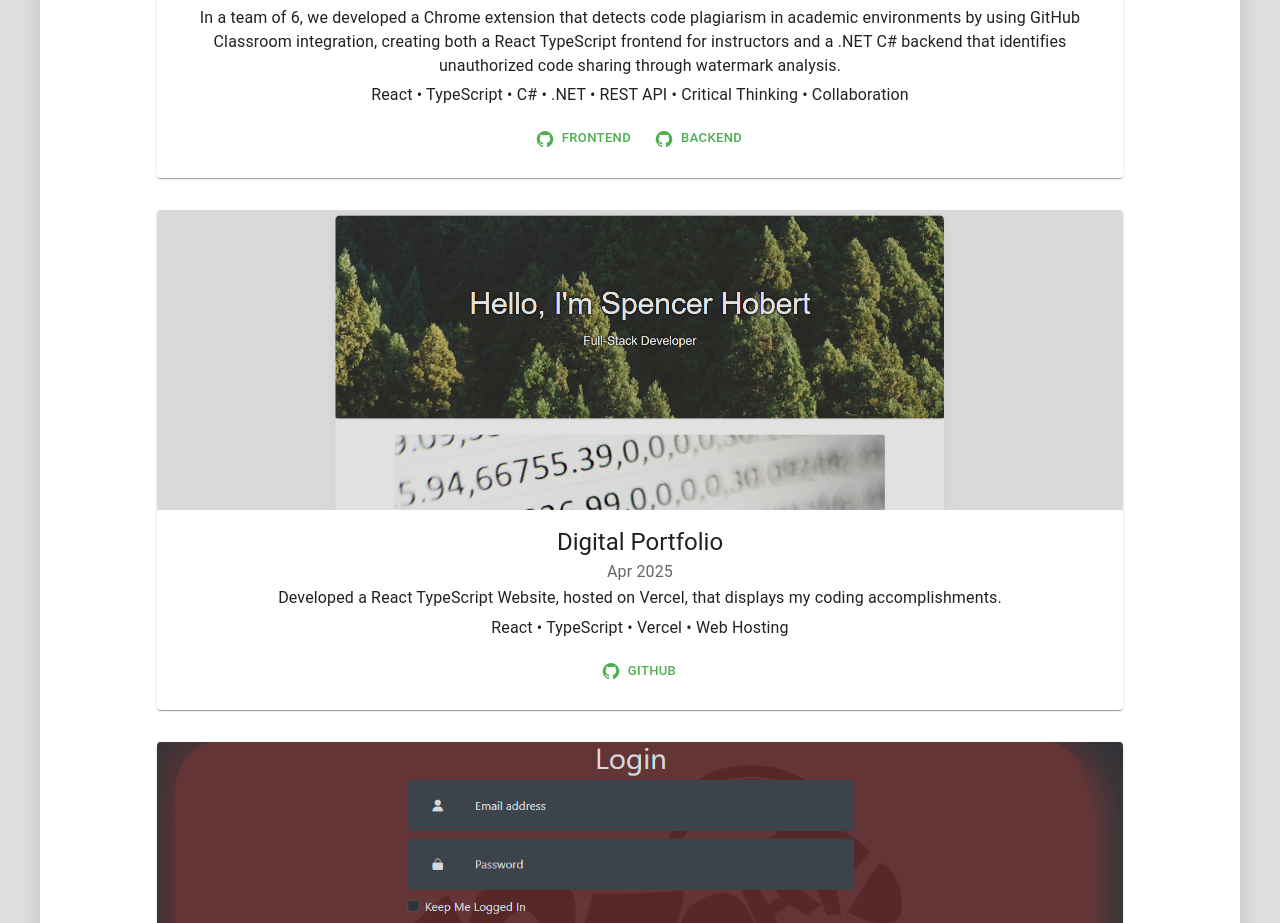
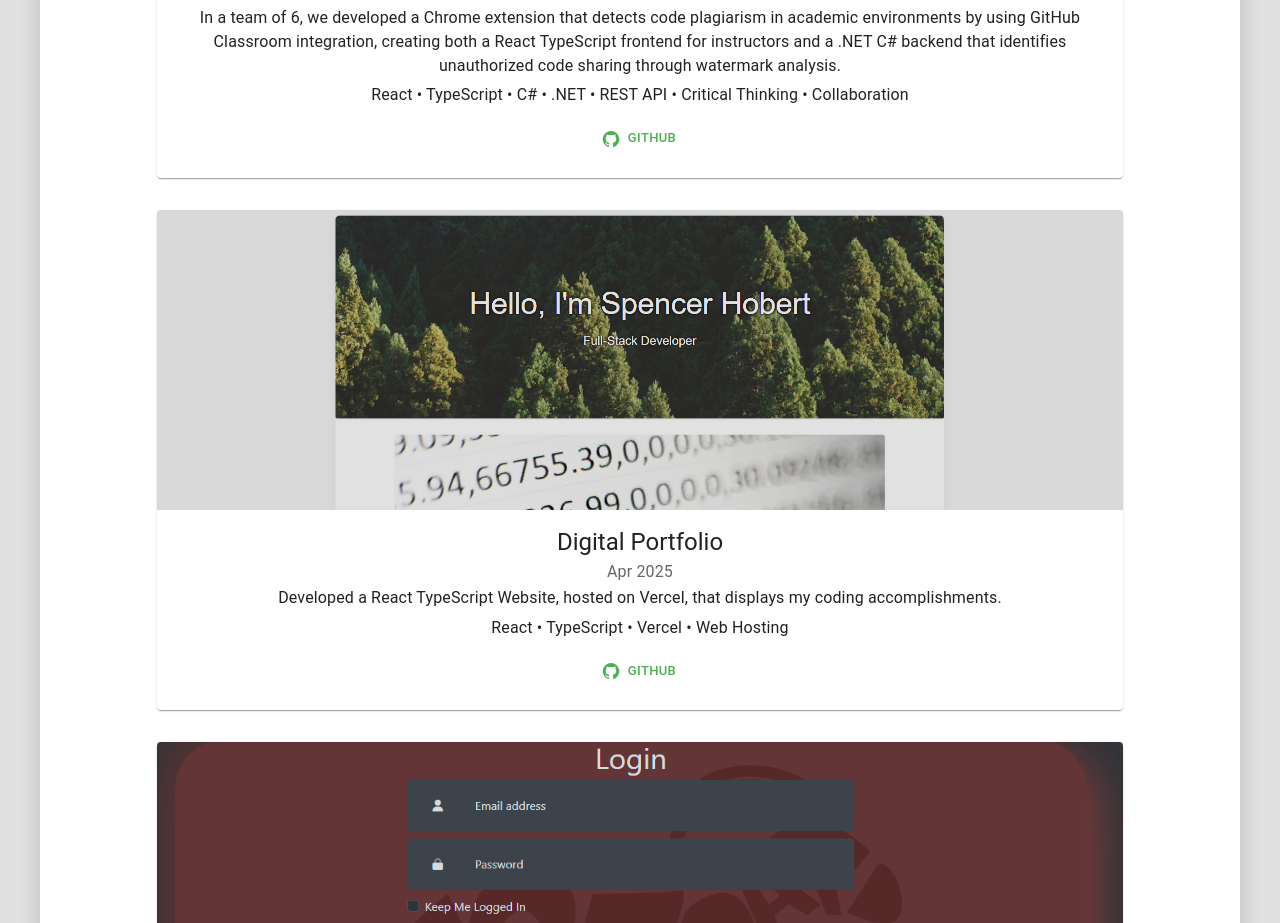
Before and after one commit to spencerhobert/digital-portfolio, a React (Vite) app: page / in a window 1280 px wide. Shown: the part 1400-2323 px from the top of the page. Built offline with nearby package versions, Linux system fonts and the light colour scheme; no server answers.

Commit message:
Moved ACES link to new mono-repo

```diff
--- a/src/components/Projects.tsx
+++ b/src/components/Projects.tsx
@@ -28,10 +28,7 @@ const projectsData = [
         image: AcesFrontendPicture,
         date: "Jan 2025 - Apr 2025",
         skills: 'React • TypeScript • C# • .NET • REST API • Critical Thinking • Collaboration',
-        codeText: 'Frontend',
-        codeUrl: 'https://github.com/PineappleBlaster/ACES-Frontend',
-        codeText2: 'Backend',
-        codeUrl2: 'https://github.com/PineappleBlaster/ACES-Backend'
+        codeUrl: 'https://github.com/bradleypeterson/ACES3',
     },
     {
         title: 'Digital Portfolio',
```
